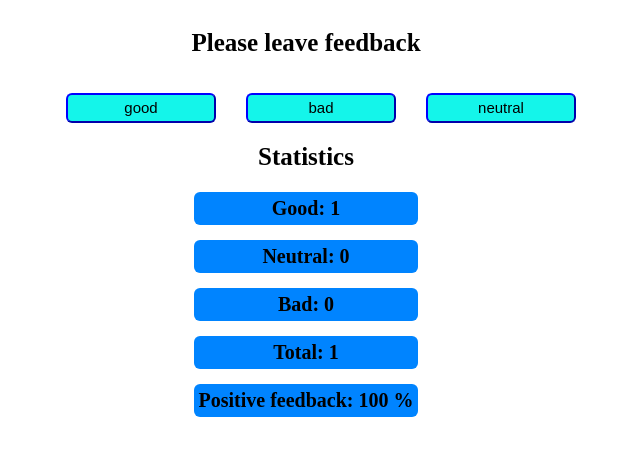
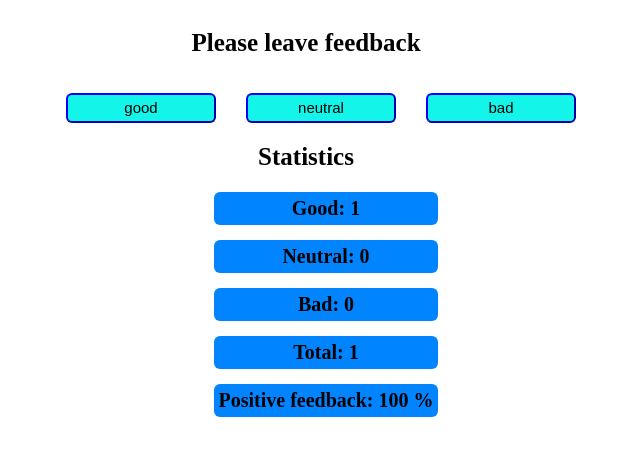
Before and after one commit to Anastasiia88Z/goit-react-hw-02-feedback1, a React (Create React App) app: page / in a window 1280 px wide. Both pictures are taken after a click on the button "good". Shown: the top 456 px of the page, without its empty margins (334-974 px from the left). Built offline with nearby package versions, Linux system fonts and the light colour scheme.

Commit message:
add change

```diff
--- a/src/App.js
+++ b/src/App.js
@@ -27,25 +27,26 @@ class App extends Component {
   };
 
   countPositiveFeedbackPercentage = () => {
-    const { good, neutral, bad } = this.state;
-    return Math.round((good * 100) / (good + neutral + bad));
+    const { good } = this.state;
+    return Math.round((good * 100) / this.countTotalFeedback());
   };
 
   render() {
     const { good, neutral, bad } = this.state;
-    const totalFeedback = good + neutral + bad;
+    const totalFeedback = this.countTotalFeedback() > 0;
+    const options = Object.keys(this.state);
 
     return (
       <MainContainer>
         <SectionTitle title="Please leave feedback">
           <FeedbackOptions
-            options={['good', 'bad', 'neutral']}
+            options={options}
             onLeaveFeedback={this.handleIncrement}
           />
         </SectionTitle>
 
         <SectionTitle title="Statistics">
-          {totalFeedback > 0 ? (
+          {totalFeedback && (
             <Statistics
               good={good}
               neutral={neutral}
@@ -53,9 +54,9 @@ class App extends Component {
               total={this.countTotalFeedback()}
               positivePercentage={this.countPositiveFeedbackPercentage()}
             />
-          ) : (
-            <Notification message="No feedback given" />
           )}
+
+          {!totalFeedback && <Notification message="No feedback given" />}
         </SectionTitle>
       </MainContainer>
     );
--- a/src/components/Statistics/Statistics.jsx
+++ b/src/components/Statistics/Statistics.jsx
@@ -2,21 +2,17 @@ import React from 'react';
 import PropTypes from 'prop-types';
 import s from './Statistics.module.css';
 
-export default function Statistics({
-  good,
-  neutral,
-  bad,
-  total,
-  positivePercentage,
-}) {
+export default function Statistics(props) {
+  const { good, neutral, bad, total, positivePercentage } = props;
+
   return (
-    <div className={s.statistics}>
-      <span className={s.data}>Good: {good}</span>
-      <span className={s.data}>Neutral: {neutral}</span>
-      <span className={s.data}>Bad: {bad}</span>
-      <span className={s.data}>Total: {total} </span>
-      <span className={s.data}>Positive feedback: {positivePercentage} %</span>
-    </div>
+    <ul className={s.statistics}>
+      <li className={s.data}>Good: {good}</li>
+      <li className={s.data}>Neutral: {neutral}</li>
+      <li className={s.data}>Bad: {bad}</li>
+      <li className={s.data}>Total: {total} </li>
+      <li className={s.data}>Positive feedback: {positivePercentage} %</li>
+    </ul>
   );
 }
 
--- a/src/index.js
+++ b/src/index.js
@@ -1,7 +1,7 @@
 import React from 'react';
 import ReactDOM from 'react-dom';
+import App from './App';
 import './index.css';
-import App from './App';
 
 ReactDOM.render(
   <React.StrictMode>
```
